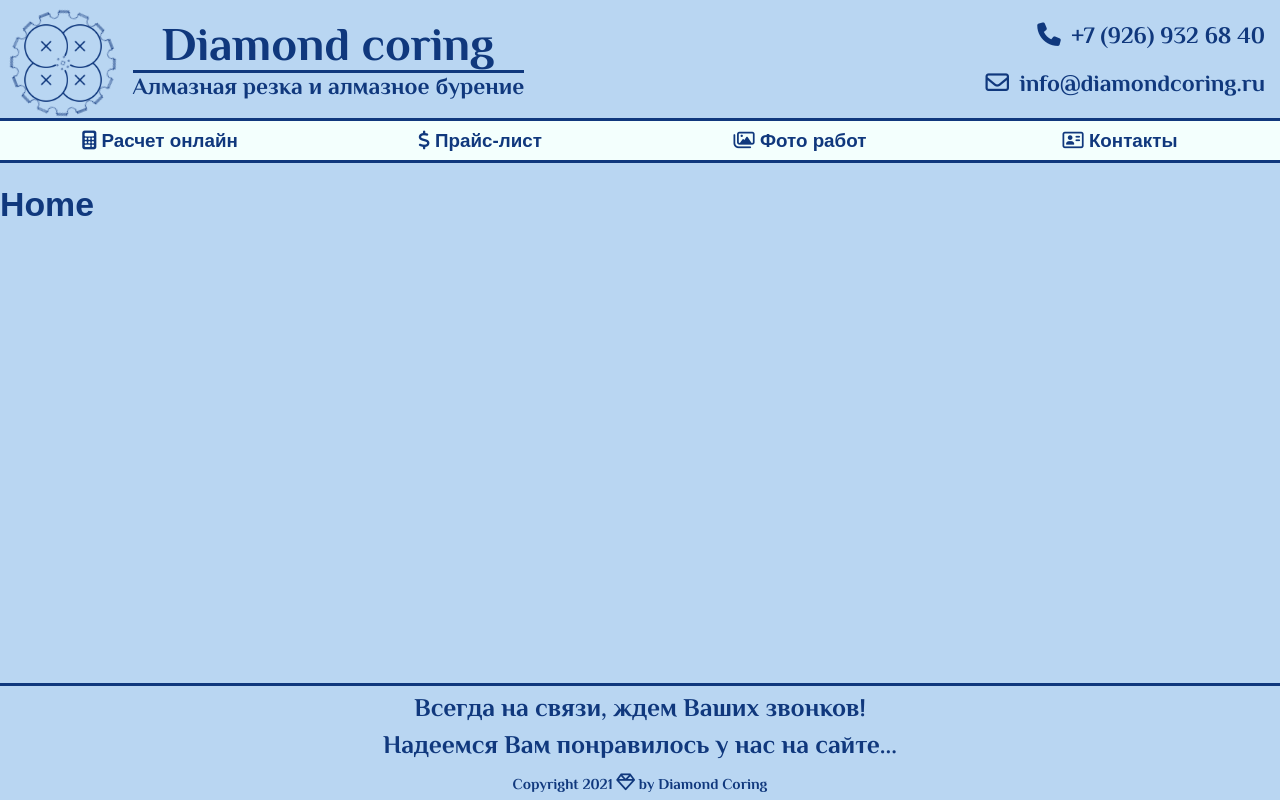
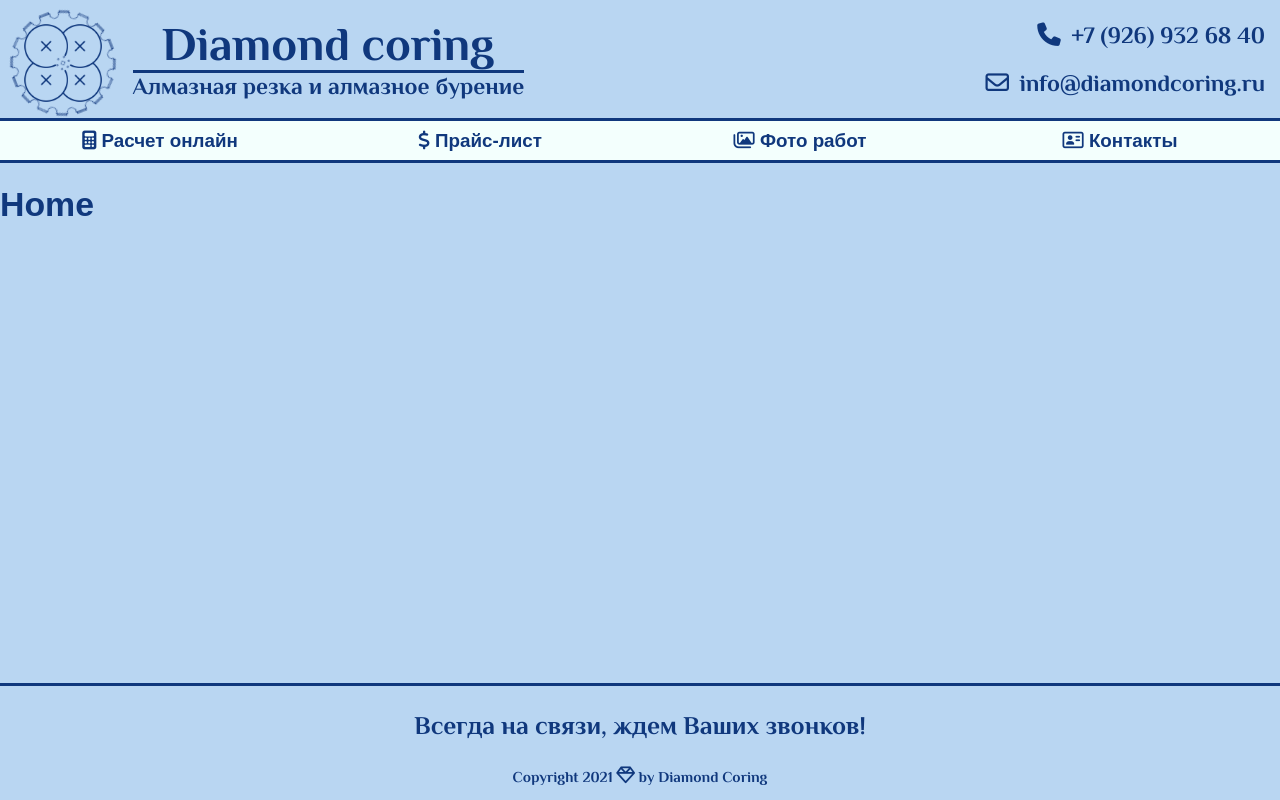
Before and after one commit to MikhailOG/web, a React (Create React App) app: page / in a window 1280 px wide. Built offline with nearby package versions, Linux system fonts and the light colour scheme.

Commit message:
yandex verification addded

```diff
--- a/public/index.html
+++ b/public/index.html
@@ -1,6 +1,7 @@
 <!DOCTYPE html>
 <html lang="en">
   <head>
+    <meta name="yandex-verification" content="decc3614a82c147a" />
     <meta charset="utf-8">
     <meta name="viewport" content="width=device-width, initial-scale=1, shrink-to-fit=no">
     <meta name="theme-color" content="#000000">
--- a/src/components/Footer/Footer.js
+++ b/src/components/Footer/Footer.js
@@ -10,7 +10,6 @@ const Footer = () => {
                     <span className="sr-only">info@diamondcoring.ru</span>
                     </a> */}
                     <p>Всегда на связи, ждем Ваших звонков!</p>
-                    <p>Надеемся Вам понравилось у нас на сайте...</p>
                 </div>
                 <p>Copyright 2021 <i className="far fa-gem" style={{fontSize: "1.25rem"}}></i> by Diamond Coring</p>
             </div>
--- a/src/styles/App.css
+++ b/src/styles/App.css
@@ -701,7 +701,7 @@ html {
   height: 100%;
   display: flex;
   flex-direction: column;
-  justify-content: space-around;
+  justify-content: space-between;
   align-items: center;
 }
 .web footer .footer .footer-greeting {
@@ -712,10 +712,10 @@ html {
   align-items: center;
 }
 .web footer .footer .footer-greeting :first-child {
+  margin-top: 1.7rem;
+}
+.web footer .footer :last-child {
   margin-bottom: 0.5rem;
-}
-.web footer .footer p {
-  margin: 0;
 }
 .web footer .footer a i {
   font-size: 2rem;
--- a/src/styles/App.scss
+++ b/src/styles/App.scss
@@ -843,7 +843,7 @@ html {
       height: 100%;
       display: flex;
       flex-direction: column;
-      justify-content: space-around;
+      justify-content: space-between;
       align-items: center;
       .footer-greeting {
         display: flex;
@@ -852,11 +852,11 @@ html {
         justify-content: space-between;
         align-items: center;
         & :first-child {
-          margin-bottom: 0.5rem;
-        }
-      }
-      p {
-        margin: 0;
+          margin-top: 1.7rem;
+        }
+      }
+      & :last-child {
+        margin-bottom: 0.5rem;
       }
       a i {
         font-size: 2rem;
```
Also changed, not shown: 1 other file (tests, documents, lock files or other folders).
